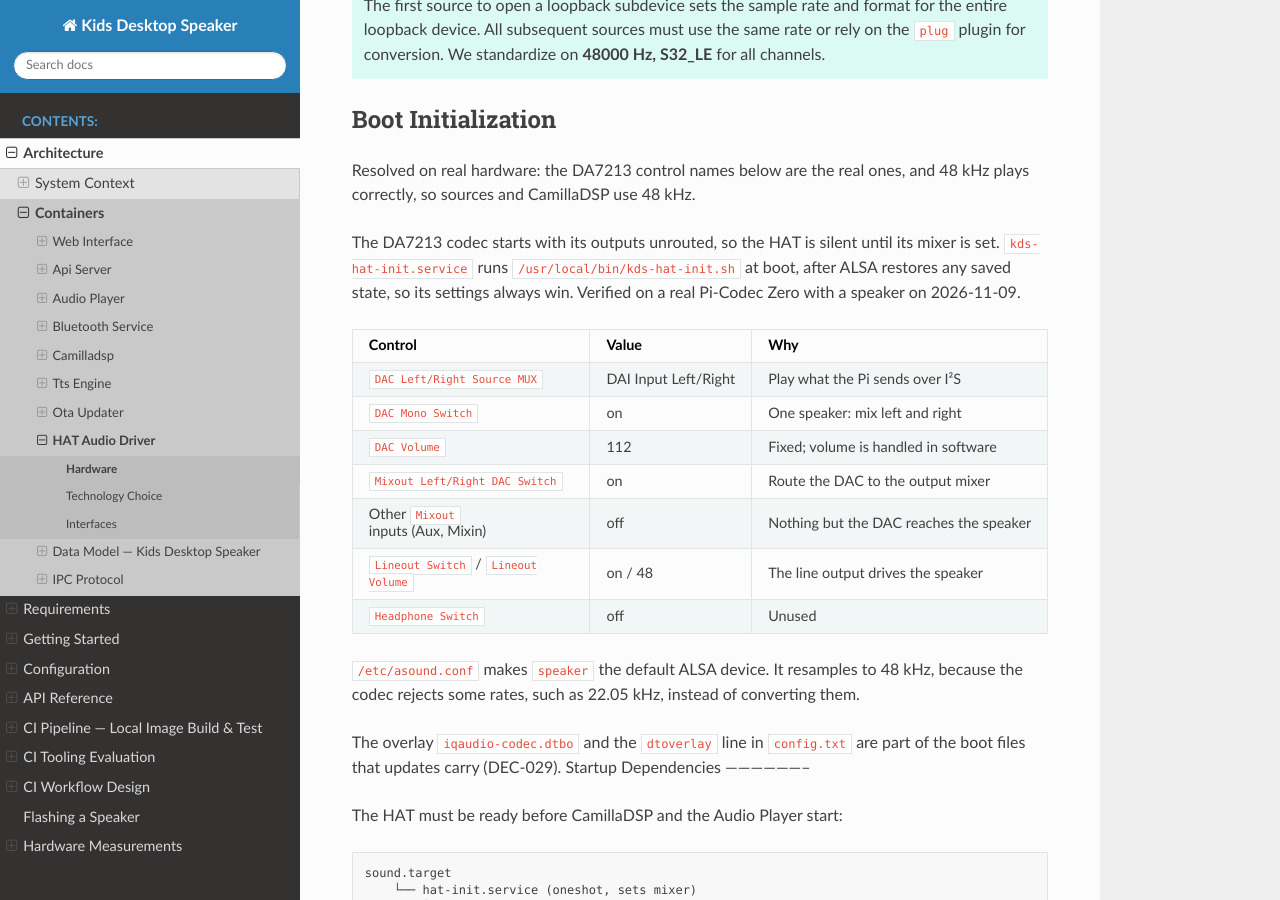
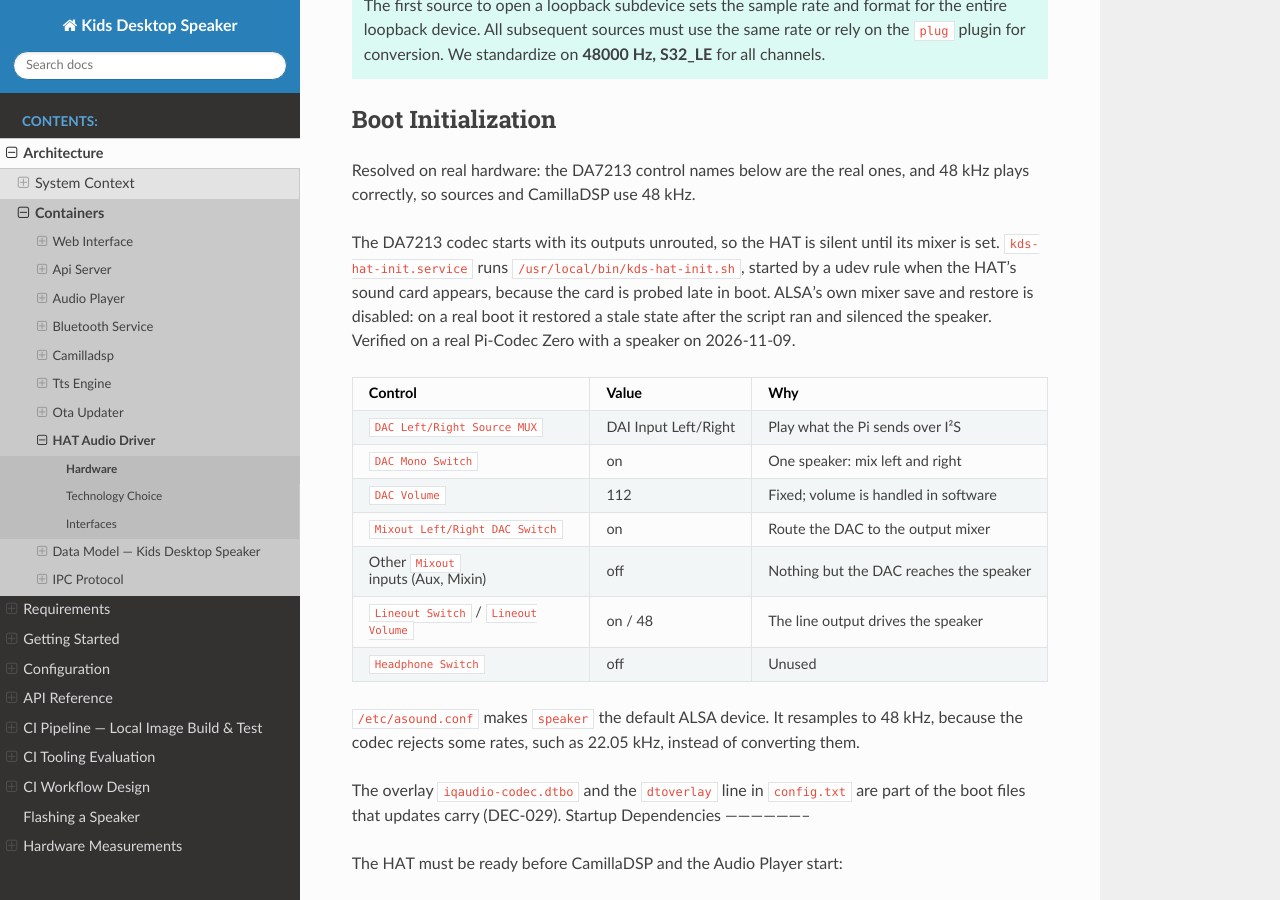
Before and after one commit to LydByDissing/kids-desktop-speaker, a Sphinx documentation site: the page built from docs/source/architecture/hat-audio-driver/solution-design.rst, in a window 1280 px wide and 900 px high, scrolled down 3122 px. Built offline with Sphinx 7.4.7 and the Read the Docs theme 3.1.0, drawn with Linux system fonts in a browser that asks for light colours.

Commit message:
fix(device): start the HAT setup when its card appears, and stop ALSA restoring stale state (KDS-ayx)
On a real boot kds-hat-init was skipped, because the card is probed after its
start condition was checked, and ALSA's own restore then overwrote the routing.
A udev rule now starts it when the card appears, and ALSA's save and restore is
disabled. Verified on the Pi after a clean reboot.

Co-Authored-By: Claude Opus 5.5 <noreply@anthropic.com>

```diff
--- a/docs/source/architecture/hat-audio-driver/solution-design.rst
+++ b/docs/source/architecture/hat-audio-driver/solution-design.rst
@@ -182,8 +182,10 @@ Resolved on real hardware: the DA7213 control names below are the real ones, and
 48 kHz plays correctly, so sources and CamillaDSP use 48 kHz.
 
 The DA7213 codec starts with its outputs unrouted, so the HAT is silent until its
-mixer is set. ``kds-hat-init.service`` runs ``/usr/local/bin/kds-hat-init.sh`` at
-boot, after ALSA restores any saved state, so its settings always win. Verified on
+mixer is set. ``kds-hat-init.service`` runs ``/usr/local/bin/kds-hat-init.sh``,
+started by a udev rule when the HAT's sound card appears, because the card is
+probed late in boot. ALSA's own mixer save and restore is disabled: on a real
+boot it restored a stale state after the script ran and silenced the speaker. Verified on
 a real Pi-Codec Zero with a speaker on 2026-11-09.
 
 .. list-table::
```
Also changed, not shown: 5 other files.
